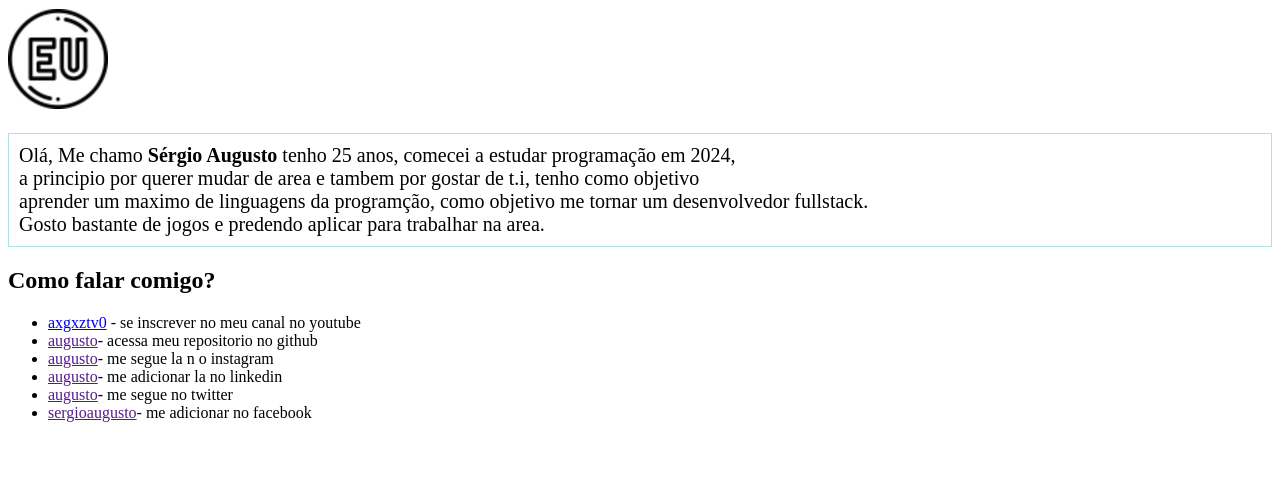
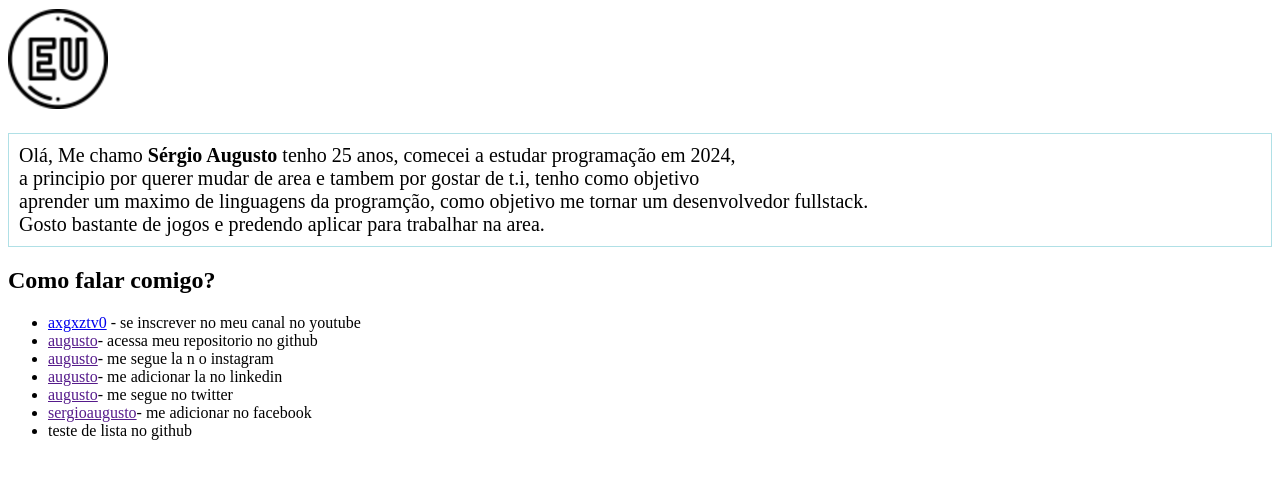
Before and after one commit to axgxzto/teste, a plain HTML site: page index.html in a window 1280 px wide. Shown: the part 103-582 px from the top of the page. Drawn offline with Linux system fonts and the light colour scheme.

Commit message:
index.html

```diff
--- a/index.html
+++ b/index.html
@@ -31,6 +31,7 @@
      <li><a href="">augusto</a>- me adicionar la no linkedin</li>
      <li><a href="">augusto</a>- me segue no twitter</li>
      <li><a href="">sergioaugusto</a>- me adicionar no facebook</li>
+     <li>teste de lista no github</li>
     </ul>
 </body>
 </html>
```
